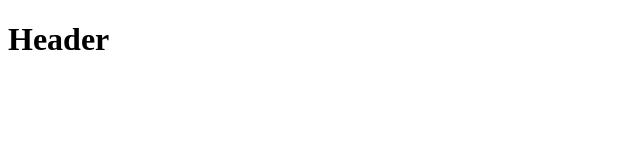
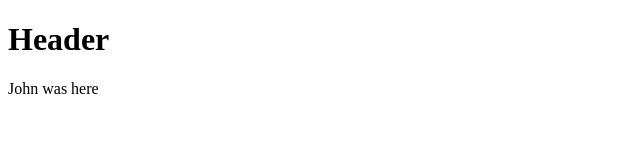
Before and after one commit to sremis/test, a plain HTML site: page index.html in a window 1280 px wide. Shown: the whole page, without its empty margins (0-640 px from the left). Drawn offline with Linux system fonts and the light colour scheme.

Commit message:
Commiting Johns changes

```diff
--- a/index.html
+++ b/index.html
@@ -1,6 +1,7 @@
 <!DOCTYPE html>
 <html>
     <h1>Header</h1>
+    John was here
 <head>
     <title></title>
 </head>
```
